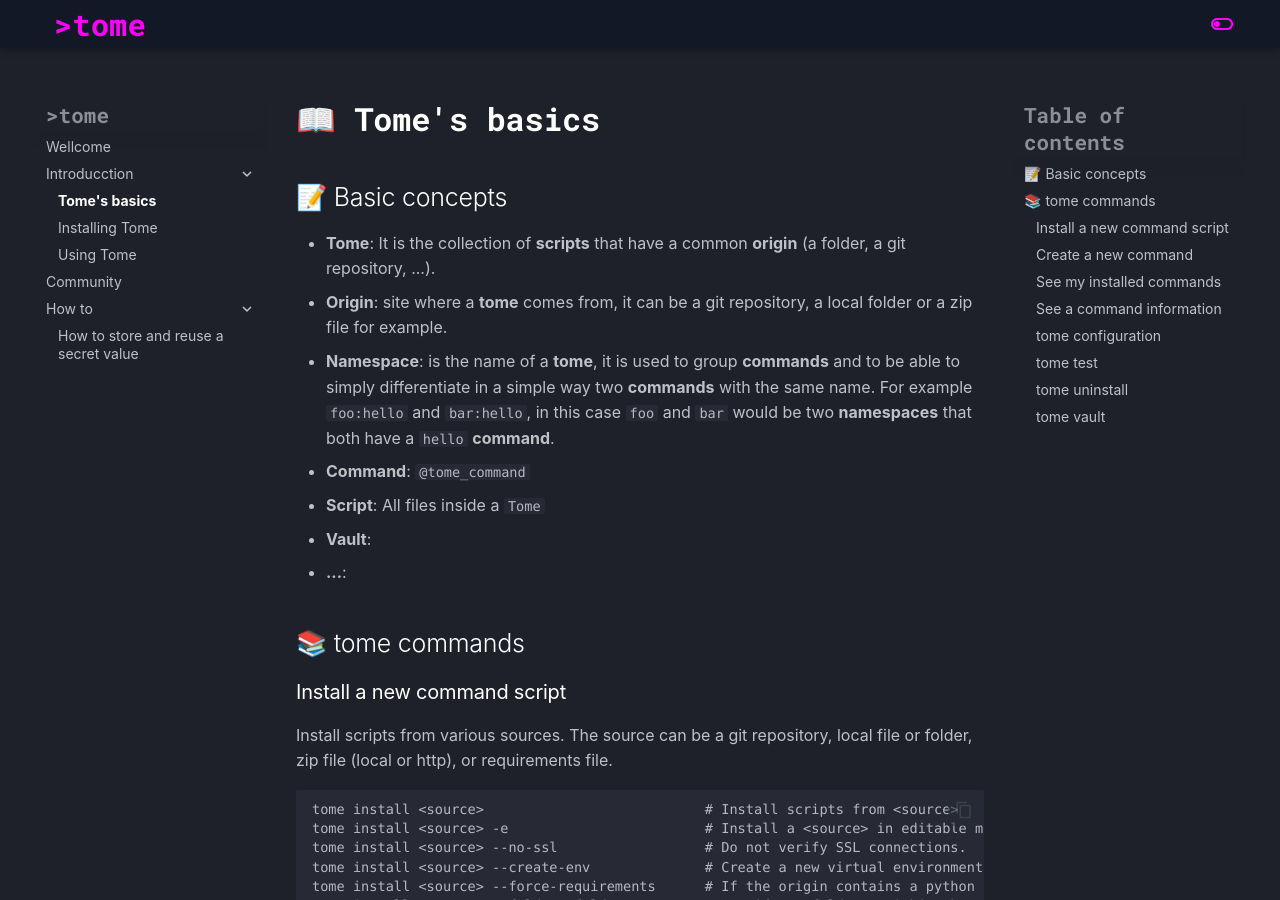
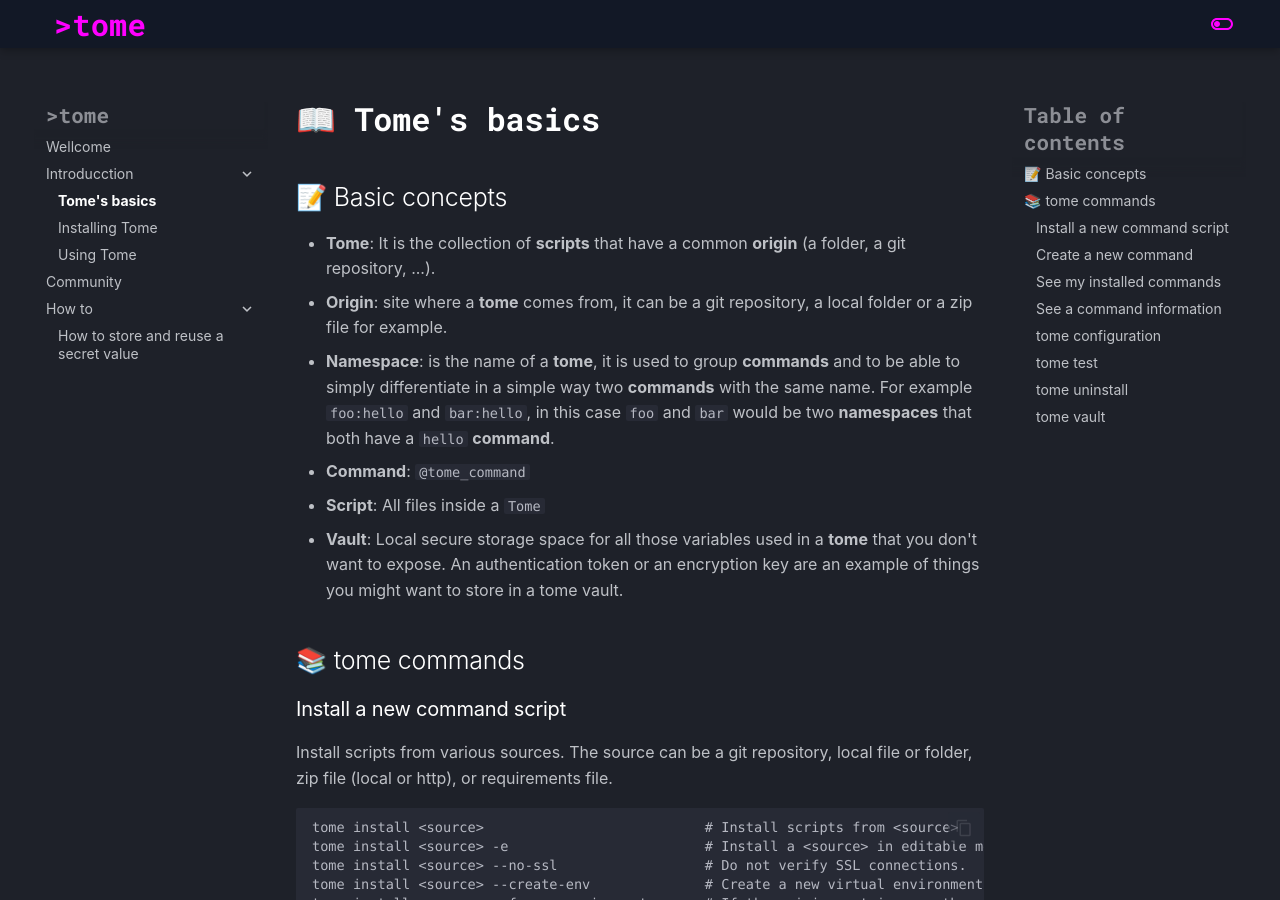
Before and after one commit to jfrog/tome, an MkDocs documentation site: the page built from docs/introduction/basics.md, in a window 1280 px wide and 900 px high. Built offline with MkDocs 1.6.1 and Material for MkDocs 9.7.7, drawn with Linux system fonts in a browser that asks for light colours; the version menu is left out.

Commit message:
basics updated

```diff
--- a/docs/introduction/basics.md
+++ b/docs/introduction/basics.md
@@ -7,8 +7,7 @@
 - **Namespace**: is the name of a **tome**, it is used to group **commands** and to be able to simply differentiate in a simple way two **commands** with the same name. For example `foo:hello` and `bar:hello`, in this case `foo` and `bar` would be two **namespaces** that both have a `hello` **command**.
 - **Command**: `@tome_command`
 - **Script**: All files inside a `Tome`
-- **Vault**:
-- **...**:
+- **Vault**: Local secure storage space for all those variables used in a **tome** that you don't want to expose. An authentication token or an encryption key are an example of things you might want to store in a tome vault.
 
 ## 📚 tome commands
 
```
